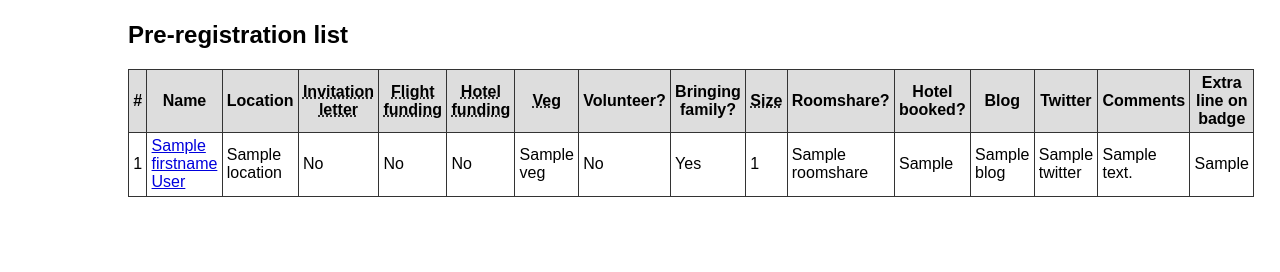
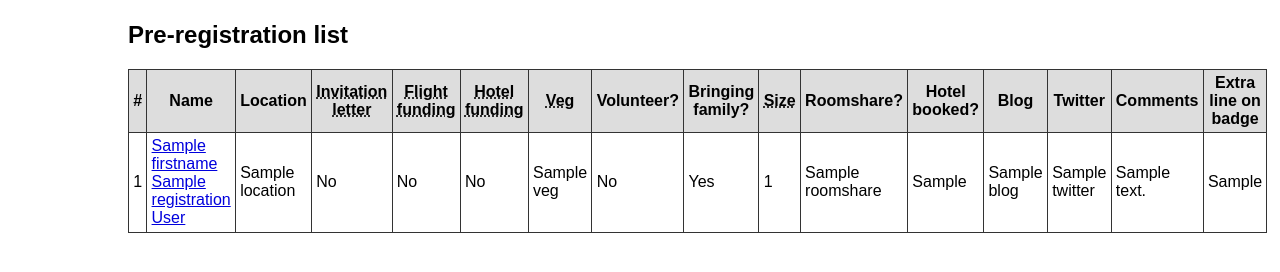
Before and after one commit to fedora-infra/flock-registration, a Flask app: template wsgi/templates/index.html in a window 1280 px wide. Shown: the part 310-582 px from the top of the page. Run offline with Flask 2, Linux system fonts and the light colour scheme; the template is opened without the code that fills it: most values are stand-ins (such as "Sample title", 1, 10 or a date in 2020); parts of the project's set-up code (start-up, migrations or seed data) failed here and were passed over; some libraries are stand-ins or nearby versions.

Commit message:
Display middle name

```diff
--- a/wsgi/templates/index.html
+++ b/wsgi/templates/index.html
@@ -39,7 +39,7 @@
   {% for registration in registrations %}
   <tr>
     <td>{{ loop.index }}</td>
-    <td>{% if registration.fasusername %}<a href="http://fedoraproject.org/wiki/User:{{ registration.fasusername|e }}">{% endif %}{{ registration.firstname|e }} {{ registration.lastname|e }}{% if registration.fasusername %}</a>{% endif %}</td>
+    <td>{% if registration.fasusername %}<a href="http://fedoraproject.org/wiki/User:{{ registration.fasusername|e }}">{% endif %}{{ registration.firstname|e }} {{ registration.middlename|e}} {{ registration.lastname|e }}{% if registration.fasusername %}</a>{% endif %}</td>
     <td>{{ registration.location|e }}</td>
     <td>{% if registration.invitation_letter %}Yes{% else %}No{% endif %}</td>
     <td>{% if registration.flight_funding %}Yes{% else %}No{% endif %}</td>
```
